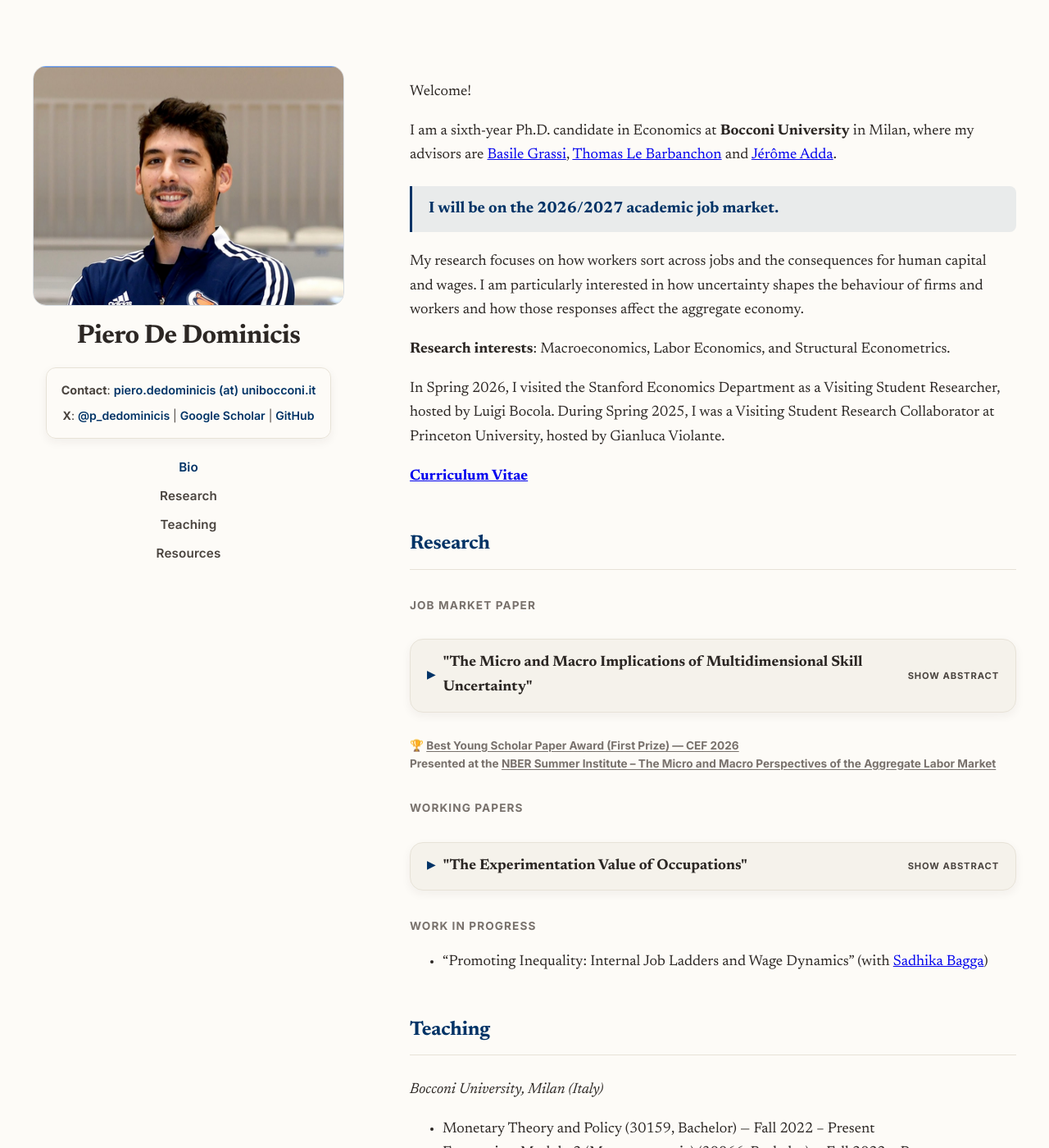
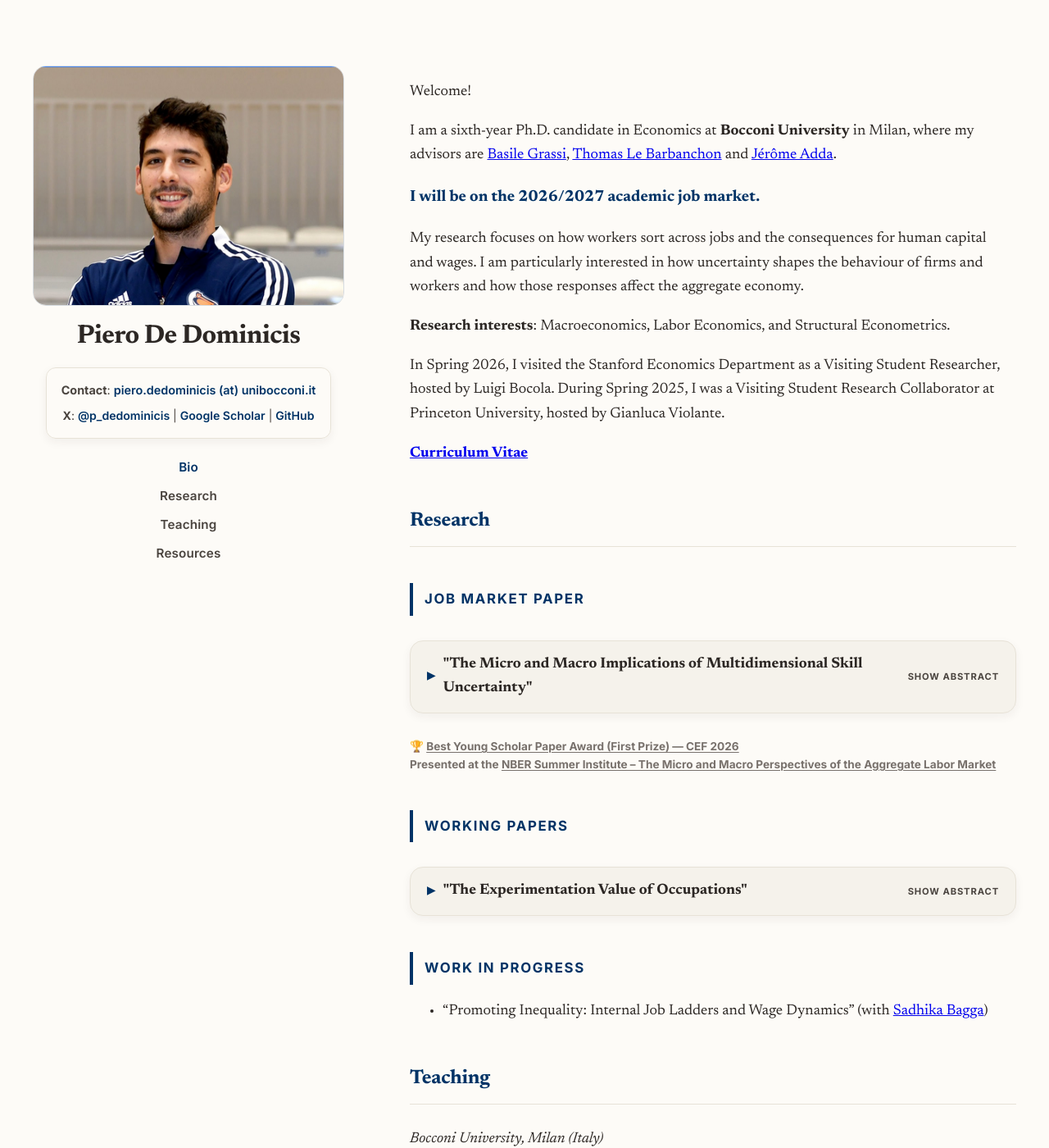
Before and after one commit to peppecon/peppecon.github.io, a Jekyll site: the page built from _pages/about.md, in a window 1280 px wide and 1400 px high. Shown: the whole window at 82% size. Built offline with Jekyll 4.4.1, drawn with Linux system fonts in a browser that asks for light colours.

Commit message:
Emphasize research headings, simplify job market note
Co-Authored-By: Claude Opus 5.5 <noreply@anthropic.com>

```diff
--- a/_sass/modern-layout.scss
+++ b/_sass/modern-layout.scss
@@ -362,6 +362,18 @@ html {
   margin: 32px 0 14px;
 }
 
+/* Research categories stand out more than ordinary subsections */
+.content-section h3#job-market-paper,
+.content-section h3#working-papers,
+.content-section h3#work-in-progress {
+  font-size: 1.05rem;
+  letter-spacing: 0.1em;
+  color: var(--accent-color);
+  padding: 6px 0 6px 14px;
+  border-left: 4px solid var(--accent-color);
+  margin: 44px 0 18px;
+}
+
 .content-section h3 .link-secondary {
   text-transform: none;
   letter-spacing: 0;
@@ -406,10 +418,6 @@ html {
 /* Job-market line: the one thing a visiting committee must not miss */
 .job-market-note {
   margin: 22px 0;
-  padding: 14px 20px;
-  border-left: 3px solid var(--accent-color);
-  border-radius: 0 8px 8px 0;
-  background: var(--accent-light);
   color: var(--accent-color);
   font-family: var(--font-serif);
   font-size: 1.2rem;
```
